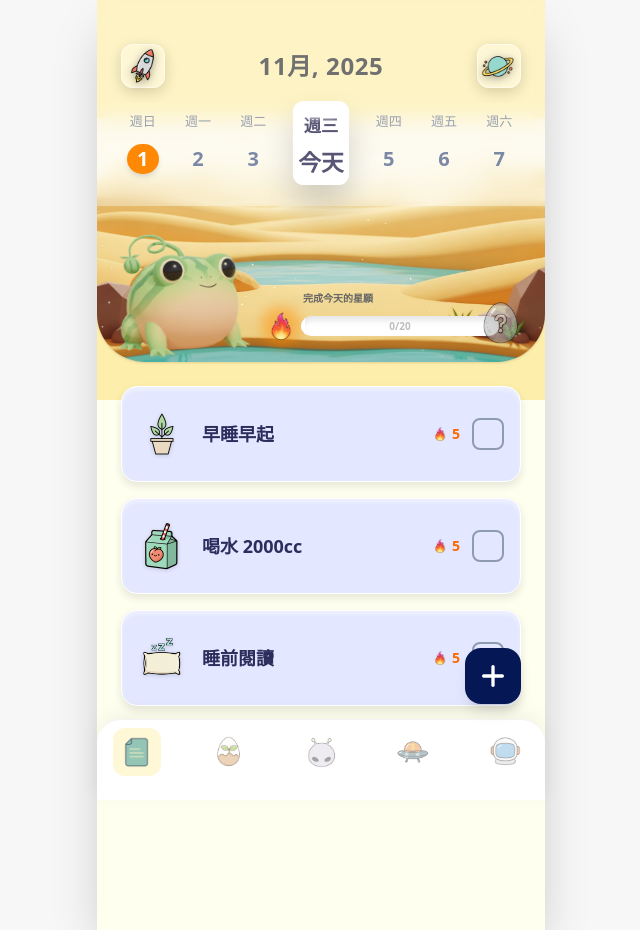
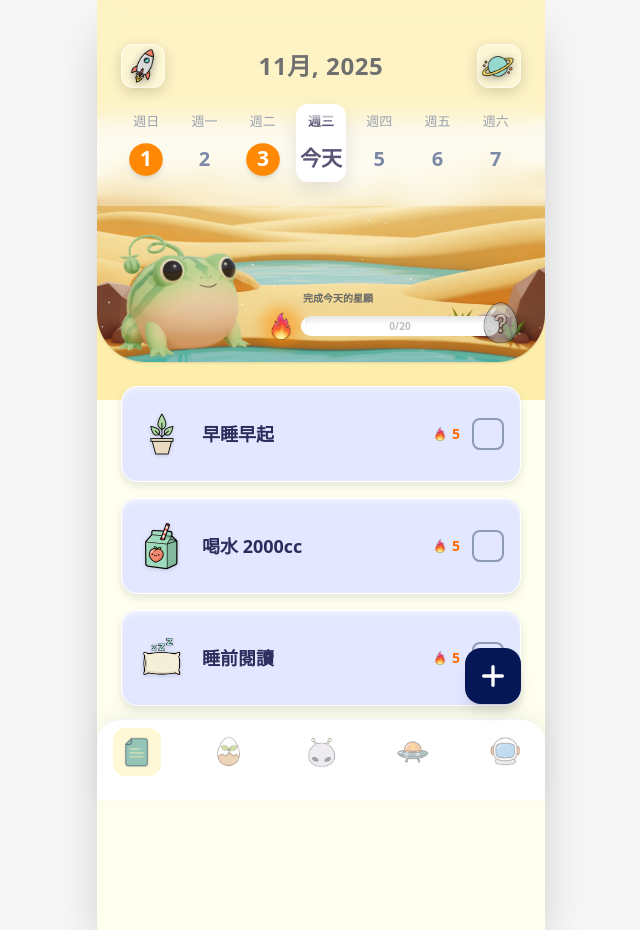
Before and after one commit to d06281157-bit/habit-tracker, a React (Vite) app: page / in a window 1280 px wide. Shown: the whole page, without its empty margins (319-959 px from the left). Built offline with nearby package versions, Linux system fonts and the light colour scheme.

Commit message:
版本6-日期選取

```diff
--- a/src/App.jsx
+++ b/src/App.jsx
@@ -259,6 +259,7 @@ function App() {
   }, []); // Empty array is fine now because we use ref
 
   // Calculated Stats
+  const [selectedDate, setSelectedDate] = useState('今天');
   const totalHabits = habits.length;
   const completedHabits = habits.filter(h => h.completed).length;
   const progressPercentage = totalHabits === 0 ? 0 : (completedHabits / totalHabits) * 100;
@@ -268,6 +269,23 @@ function App() {
 
   // Total Achievement Score (used for some displays but NOT for star badge in modal)
   const totalScore = dailyHabitScore + bonusScore;
+
+  // Demo: Filter habits based on date
+  // Switch to Mock Data when '2' is selected to show functionality
+  const filteredHabits = selectedDate === '今天'
+    ? habits
+    : [
+        { id: 991, title: '晨間冥想', icon: 'icon-plant', frequency: '1次, 每天', completed: false, reward: 5 },
+        { id: 992, title: '閱讀 10 頁', icon: 'icon-book', frequency: '1次, 每天', completed: false, reward: 5 }
+      ];
+
+  // Logic: Which dates have been 'Fully Completed' (to show orange circle)
+  // Demo Mock logic:
+  const isDateCompleted = (date) => {
+      if (date === '今天') return habits.length > 0 && habits.every(h => h.completed);
+      if (date === '1' || date === '3') return true; // Mock that day 1 and 3 are done
+      return false;
+  };
 
   return (
     <div className="min-h-screen bg-[#FFFFF0] pb-32 w-full max-w-md mx-auto relative overflow-x-hidden shadow-2xl">
@@ -281,14 +299,17 @@ function App() {
                 <Header
                     onOpenTask={() => setIsTaskModalOpen(true)}
                     onOpenPlanet={() => setCurrentView('planet')}
+                    selectedDate={selectedDate}
+                    onSelectDate={setSelectedDate}
+                    checkCompleted={isDateCompleted}
                 />
             </div>
             <div className="-mt-[204px]">
                 <Hero
-                   completed={completedHabits}
-                   total={totalHabits}
-                   progress={progressPercentage}
-                   score={eggProgress}
+                   completed={selectedDate === '今天' ? completedHabits : 0}
+                   total={filteredHabits.length}
+                   progress={selectedDate === '今天' ? progressPercentage : 0}
+                   score={selectedDate === '今天' ? eggProgress : 0}
                    incubationStatus={incubationStatus}
                    incubationStartTime={incubationStartTime}
                    onEggClick={handleEggClick}
@@ -296,7 +317,7 @@ function App() {
             </div>
 
             <div className="mt-6 px-6 space-y-4 pb-24">
-              {habits.map(habit => (
+              {filteredHabits.map(habit => (
                 <div
                     key={habit.id}
                     onPointerDown={(e) => {
--- a/src/components/Header.jsx
+++ b/src/components/Header.jsx
@@ -1,14 +1,12 @@
-import React from "react";
-
-const Header = ({ onOpenTask, onOpenPlanet }) => {
+const Header = ({ onOpenTask, onOpenPlanet, selectedDate, onSelectDate, checkCompleted }) => {
   const days = [
-    { label: "週日", date: "1", active: false },
-    { label: "週一", date: "2", active: false },
-    { label: "週二", date: "3", active: false },
-    { label: "週三", date: "今天", active: true },
-    { label: "週四", date: "5", active: false },
-    { label: "週五", date: "6", active: false },
-    { label: "週六", date: "7", active: false },
+    { label: "週日", date: "1" },
+    { label: "週一", date: "2" },
+    { label: "週二", date: "3" },
+    { label: "週三", date: "今天" },
+    { label: "週四", date: "5" },
+    { label: "週五", date: "6" },
+    { label: "週六", date: "7" },
   ];
 
   return (
@@ -23,7 +21,7 @@ const Header = ({ onOpenTask, onOpenPlanet }) => {
       <div className="w-full flex justify-between items-center mb-3 mt-3">
         {/* Rocket Button */}
         <div
-          className="w-11 h-11 flex items-center justify-center rounded-xl border border-white/60 bg-white/20 backdrop-blur-[20px] shadow-[0_4px_14px_rgba(0,0,0,0.16)] cursor-pointer"
+          className="w-11 h-11 flex items-center justify-center rounded-xl border border-white/60 bg-white/20 backdrop-blur-[20px] shadow-[0_4px_14px_rgba(0,0,0,0.16)] cursor-pointer transition-all duration-200 hover:scale-110 hover:shadow-[0_0_20px_rgba(255,180,100,0.5)]"
           onClick={onOpenTask}
         >
           <img
@@ -39,7 +37,7 @@ const Header = ({ onOpenTask, onOpenPlanet }) => {
 
         {/* Planet Button */}
         <div
-          className="w-11 h-11 flex items-center justify-center rounded-xl border border-white/60 bg-white/20 backdrop-blur-[20px] shadow-[0_4px_14px_rgba(0,0,0,0.16)] cursor-pointer"
+          className="w-11 h-11 flex items-center justify-center rounded-xl border border-white/60 bg-white/20 backdrop-blur-[20px] shadow-[0_4px_14px_rgba(0,0,0,0.16)] cursor-pointer transition-all duration-200 hover:scale-110 hover:shadow-[0_0_20px_rgba(100,200,255,0.5)]"
           onClick={onOpenPlanet}
         >
           <img
@@ -51,74 +49,70 @@ const Header = ({ onOpenTask, onOpenPlanet }) => {
       </div>
 
       {/* Week Row */}
-      <div className="mt-1 flex justify-center gap-3 w-full">
-        {days.map((day, index) => (
+      <div className="mt-1 flex justify-center gap-2 w-full">
+        {days.map((day, index) => {
+          const isActive = selectedDate === day.date;
+          const isCompleted = checkCompleted && checkCompleted(day.date);
+
+          return (
             <div
               key={index}
+              onClick={() => onSelectDate && onSelectDate(day.date)}
               className={`
-    flex flex-col items-center justify-center
-    h-[78px] transition-all duration-200
+      flex flex-col items-center justify-center cursor-pointer outline-none
+      w-[52px] h-[78px] py-2 transition-all duration-300 ease-in-out
       ${
-      day.active
-        ? `
-        w-[62px] py-3
-        bg-white
-        border border-white/80
-        shadow-[0_18px_30px_rgba(0,0,0,0.18)]
-        scale-[1.08] z-30
-        mx-2
-        relative
-      `
-        : `
-        w-[52px] py-2
-        bg-transparent
-      `
+        isActive
+          ? `bg-white shadow-[0_8px_20px_rgba(0,0,0,0.1)] z-30 relative`
+          : `bg-transparent`
       }
-    rounded-[10px]
+      rounded-[12px]
     `}
             >
-            {/* 選取態高光（玻璃立體感） */}
-            {day.active && (
+              {/* 選取態高光 */}
+              {isActive && (
                 <div className="pointer-events-none absolute top-1 left-2 right-2 h-3 rounded-full bg-white/60 blur-[2px]" />
               )}
 
-            {/* WEEK：未選取維持你原本大小，只放大選取 */}
+              {/* WEEK */}
               <span
                 className={`
-      w-full text-center
+        w-full text-center text-[13px]
         ${
-        day.active
-          ? "text-[16px] font-black text-[#585575]"
-          : "text-[13px] font-medium text-gray-400"
-      }
+          isActive
+            ? "font-bold text-[#585575]"
+            : "font-medium text-gray-400"
         }
       `}
               >
                 {day.label}
               </span>
 
-            {/* DAY / 今天：未選取保留你原本「完成態」設計（1號橘色、字 20px） */}
-            {day.active ? (
-              <span className="w-full text-center text-[21px] font-black text-[#585575] mt-3 leading-none">
+              {/* DAY / 今天 */}
+              {day.date === '今天' ? (
+                <div className="mt-3 h-8 flex items-center justify-center">
+                    <span className={`text-[21px] font-black leading-none ${isActive ? 'text-[#585575]' : 'text-gray-400 opacity-60'}`}>
                       今天
                     </span>
+                </div>
               ) : (
-              <span
+                <div
                   className={`
           mt-3 w-8 h-8 flex items-center justify-center rounded-full
-        text-[20px] font-bold
+          transition-all duration-300
           ${
-          day.date === "1"
-            ? "bg-orange-400 text-white shadow-md"
+            isCompleted
+              ? "bg-orange-400 text-white shadow-md transform scale-105"
               : "text-[#7C89A6]"
           }
         `}
                 >
-                {day.date}
-              </span>
+                  <span className="text-[20px] font-bold">{day.date}</span>
+                </div>
               )}
             </div>
-        ))}
+          );
+        })}
       </div>
     </div>
   );
```
Lines whose indentation alone changed are shown as unchanged.
